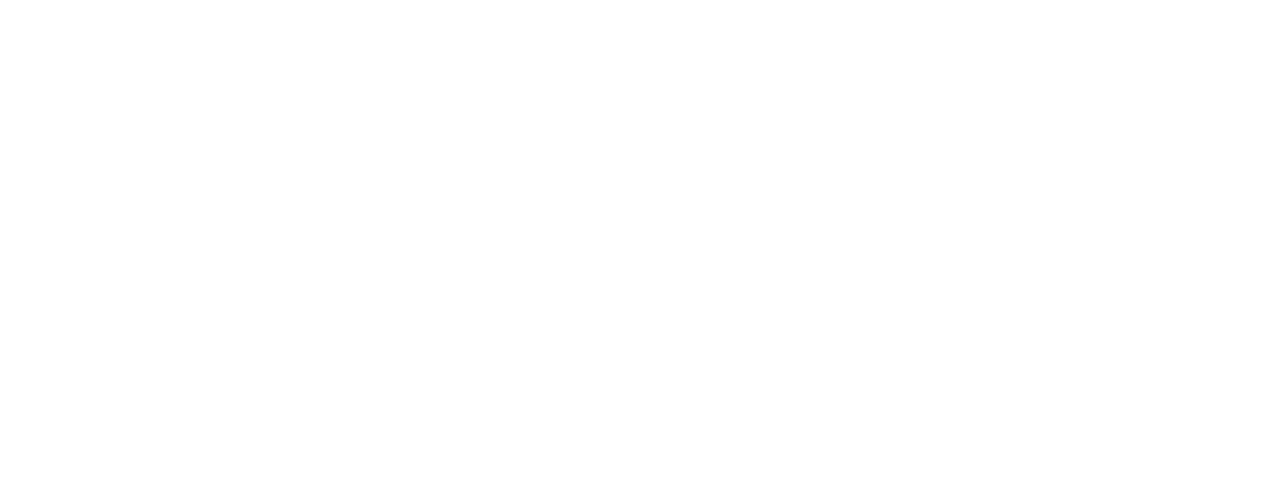
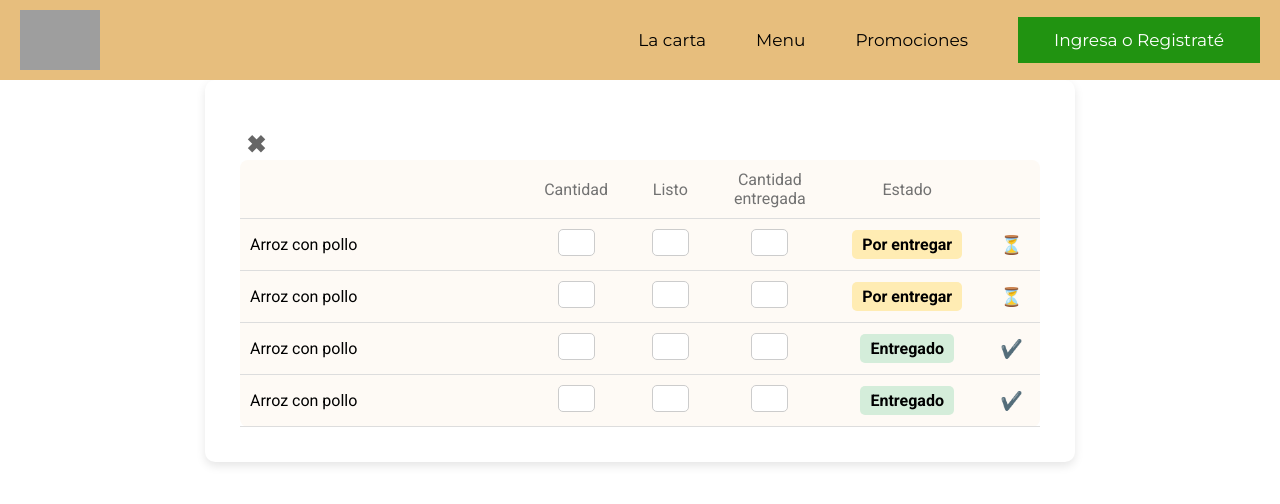
Before and after one commit to C4rL0Xt/rancho-abelito-front, an Angular app: page /estado in a window 1280 px wide. Before the commit this address led to /. Shown: the top 504 px of the page. Built offline with nearby package versions, Linux system fonts and the light colour scheme; grey boxes are pictures that could not be loaded; a web font is replaced by a local one.

Commit message:
avance de panel de estado

```diff
--- /dev/null
+++ b/src/app/modules/order/components/orden-estado/orden-estado.component.css
@@ -0,0 +1,78 @@
+
+.dialog-content {
+  padding: 35px;
+  padding-top: 50px;
+  background: #fff;
+  border-radius: 10px;
+  box-shadow: 0 4px 10px rgba(0, 0, 0, 0.1);
+  max-width: 800px;
+  margin: auto;
+}
+
+.close-btn {
+    border: none;
+    background: none;
+    font-size: 1.5rem;
+    font-weight: bold;
+    cursor: pointer;
+    color: #666;
+    transition: color 0.3s ease;
+}
+
+.close-btn:hover {
+    color: #000;
+}
+
+.custom-table th:nth-child(1),
+.custom-table td:nth-child(1) {
+    text-align: left;
+  width: 35%;
+}
+
+.custom-table {
+  width: 100%;
+  border-collapse: collapse;
+  background: #fefaf5;
+  border-radius: 8px;
+}
+
+.custom-table th, .custom-table td {
+  padding: 10px;
+  text-align: center;
+  width: 10px;
+  border-bottom: 1px solid #ddd;
+}
+
+.custom-table th{
+    color: #727272;
+    font-weight: 400;
+}
+
+.data-box {
+  display: inline-block;
+  width: 25px;
+  height: 15px;
+  padding: 5px;
+  background: #fff;
+  border: 1px solid #ccc;
+  border-radius: 5px;
+  text-align: center;
+}
+
+.status-label {
+  padding: 5px 10px;
+  border-radius: 5px;
+  font-weight: bold;
+}
+
+.status-label.por-entregar {
+  background: #ffecb3;
+}
+
+.status-label.entregado {
+  background: #d4edda;
+}
+
+.icon {
+  font-size: 18px;
+}
--- /dev/null
+++ b/src/app/modules/order/components/orden-estado/orden-estado.component.html
@@ -0,0 +1,30 @@
+<div class="dialog-content">
+
+    <button class="close-btn">✖</button>
+
+    <table class="custom-table">
+        <thead>
+            <tr>
+                <th></th>
+                <th>Cantidad</th>
+                <th>Listo</th>
+                <th>Cantidad entregada</th>
+                <th>Estado</th>
+                <th></th>
+            </tr>
+        </thead>
+        <tbody>
+            <tr *ngFor="let order of orders">
+                <td>{{ order.name }}</td>
+                <td><span class="data-box">{{ order.cantidad }}</span></td>
+                <td><span class="data-box">{{ order.listo }}</span></td>
+                <td><span class="data-box">{{ order.entregado }}</span></td>
+                <td><span class="status-label" [ngClass]="getStatusClass(order.estado)">{{ order.estado }}</span></td>
+                <td>
+                    <span *ngIf="order.estado === 'Por entregar'" class="icon">⏳</span>
+                    <span *ngIf="order.estado === 'Entregado'" class="icon">✔️</span>
+                </td>
+            </tr>
+        </tbody>
+    </table>
+</div>
--- /dev/null
+++ b/src/app/modules/order/components/orden-estado/orden-estado.component.ts
@@ -0,0 +1,22 @@
+import { Component } from '@angular/core';
+
+@Component({
+  selector: 'app-orden-estado',
+  templateUrl: './orden-estado.component.html',
+  styleUrl: './orden-estado.component.css'
+})
+export class OrdenEstadoComponent {
+  orders = [
+    { name: 'Arroz con pollo', cantidad: null, listo: null, entregado: null, estado: 'Por entregar' },
+    { name: 'Arroz con pollo', cantidad: null, listo: null, entregado: null, estado: 'Por entregar' },
+    { name: 'Arroz con pollo', cantidad: null, listo: null, entregado: null, estado: 'Entregado' },
+    { name: 'Arroz con pollo', cantidad: null, listo: null, entregado: null, estado: 'Entregado' }
+  ];
+
+  getStatusClass(status: string) {
+    return {
+      'por-entregar': status === 'Por entregar',
+      'entregado': status === 'Entregado'
+    };
+  }
+}
--- a/src/app/modules/order/order-routing.module.ts
+++ b/src/app/modules/order/order-routing.module.ts
@@ -3,6 +3,7 @@
 import { MeseroPageComponent } from './pages/mesero-page/mesero-page.component';
 import { OrderPageComponent } from './pages/order-page/order-page/order-page.component';
 import { CreateOrderComponent } from './components/create-order/create-order/create-order.component';
+import { OrdenEstadoComponent } from './components/orden-estado/orden-estado.component';
 
 const routes: Routes = [
   {
@@ -20,6 +21,9 @@
       },{
         path: 'mesas',
         component: MeseroPageComponent
+      },{
+        path: 'estado',
+        component: OrdenEstadoComponent
       }
 
     ]
--- a/src/app/modules/order/order.module.ts
+++ b/src/app/modules/order/order.module.ts
@@ -8,6 +8,7 @@
 import { CreateOrderComponent } from './components/create-order/create-order/create-order.component';
 import { OrderPageComponent } from './pages/order-page/order-page/order-page.component';
 import { FormsModule } from '@angular/forms';
+import { OrdenEstadoComponent } from './components/orden-estado/orden-estado.component';
 
 
 @NgModule({
@@ -16,7 +17,8 @@
     MeseroPageComponent,
     MesaCardComponent,
     CreateOrderComponent,
-    OrderPageComponent
+    OrderPageComponent,
+    OrdenEstadoComponent
   ],
   imports: [
     CommonModule,
```
Also changed, not shown: 1 other file (tests, documents, lock files or other folders).
